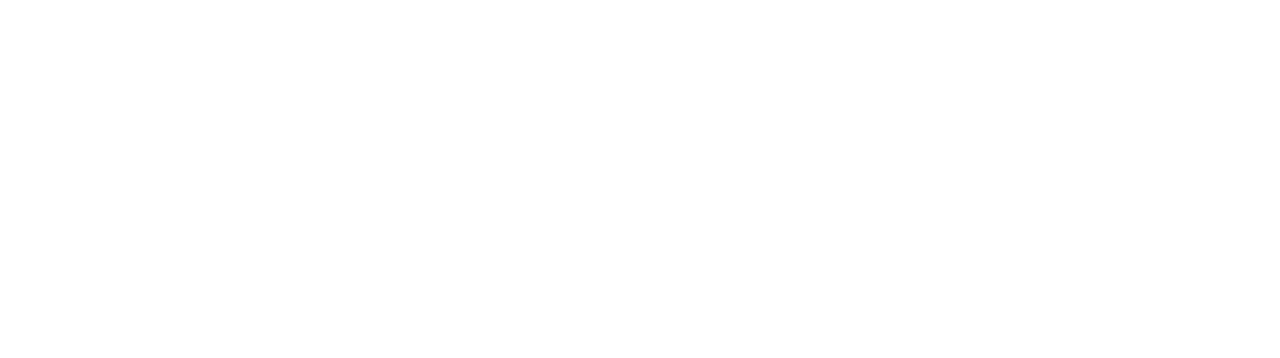
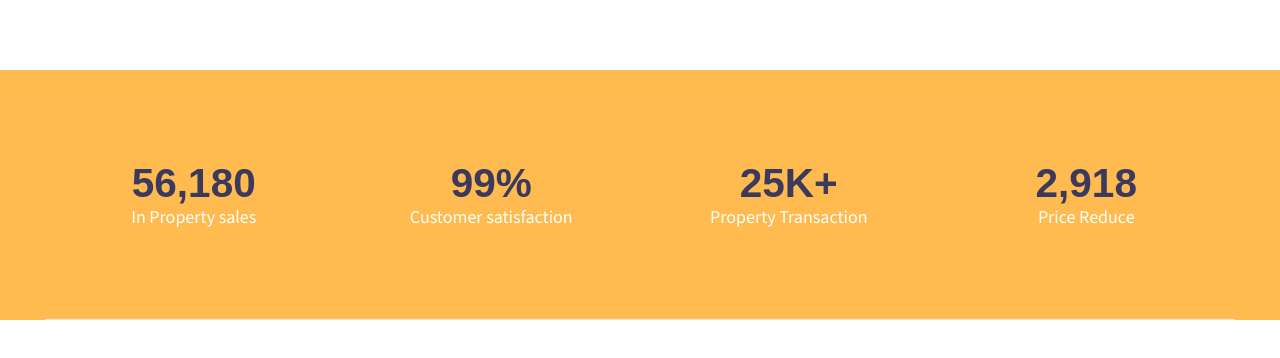
Before and after one commit to GorkemAydogdu/properland, a Next.js app in the folder frontend/: page /about-us in a window 1280 px wide. Shown: the part 3847-4205 px from the top of the page. Before the commit the page ends 3917 px from the top, so only its background shows below. Built offline with nearby package versions, Linux system fonts and the light colour scheme; a web font is replaced by a local one.

Commit message:
Counter alternative eklendi

```diff
--- a/frontend/src/components/counter.jsx
+++ b/frontend/src/components/counter.jsx
@@ -2,9 +2,9 @@
 
 import Container from "./container";
 
-const Counter = () => {
+const Counter = ({ className }) => {
   return (
-    <section className="counter">
+    <section className={`counter ${className === undefined ? "" : className}`}>
       <Container>
         <div className="counter__item u-d-flex-a-center">
           <span className="heading-secondary">56,180</span>
--- a/frontend/src/pages/about-us/index.jsx
+++ b/frontend/src/pages/about-us/index.jsx
@@ -6,6 +6,7 @@
 import Process from "@/components/process";
 import Testimonial from "@/components/testimonial";
 import LearnMore from "@/components/learnMore";
+import Counter from "@/components/counter";
 const AboutPage = () => {
   return (
     <React.Fragment>
@@ -55,6 +56,7 @@
         <Process />
         <Testimonial />
         <LearnMore />
+        <Counter className="counter__alternative" />
       </>
     </React.Fragment>
   );
--- a/frontend/src/styles/components/counter.scss
+++ b/frontend/src/styles/components/counter.scss
@@ -1,5 +1,18 @@
 .counter {
   margin-bottom: 10rem;
+
+  &__alternative {
+    background-color: $color-secondary;
+
+    & .container {
+      padding: 10rem 0 !important;
+    }
+
+    p {
+      color: $color-white;
+    }
+  }
+
   & .container {
     display: flex;
     justify-content: space-between;
```
